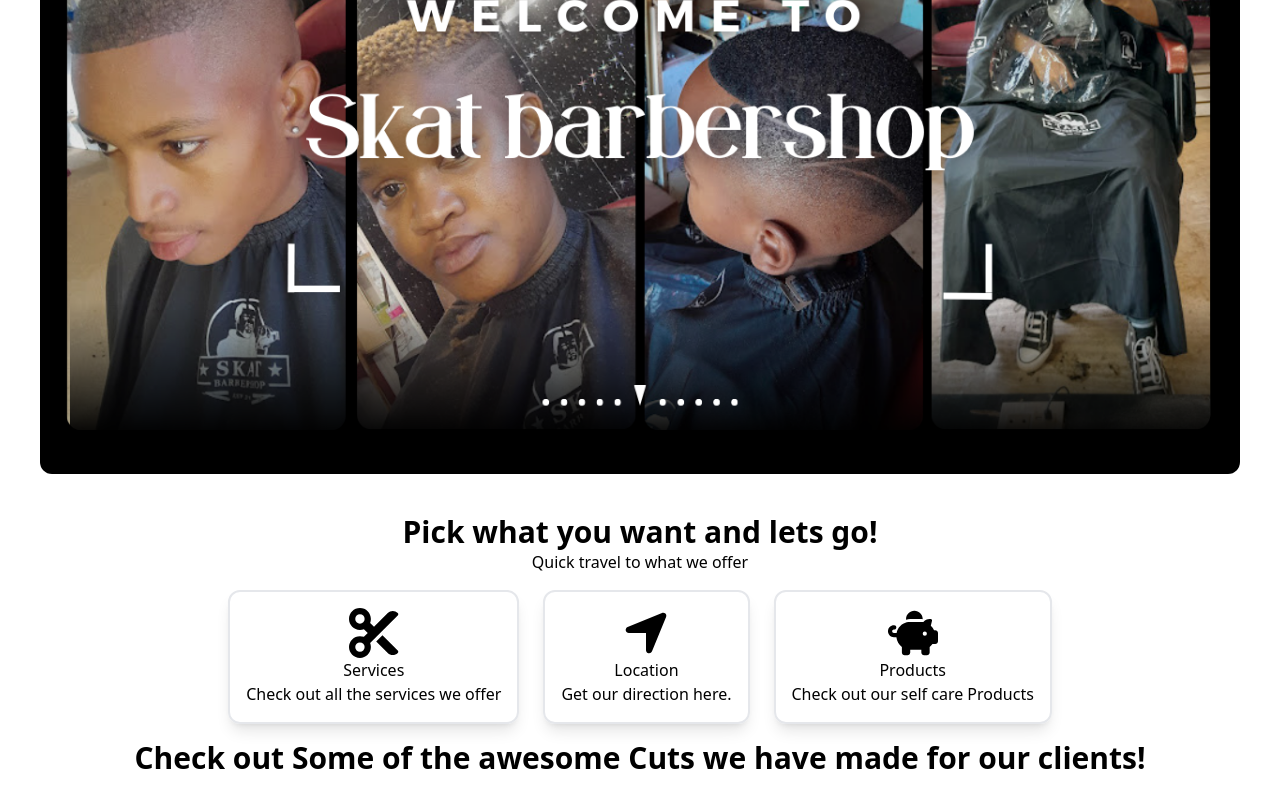
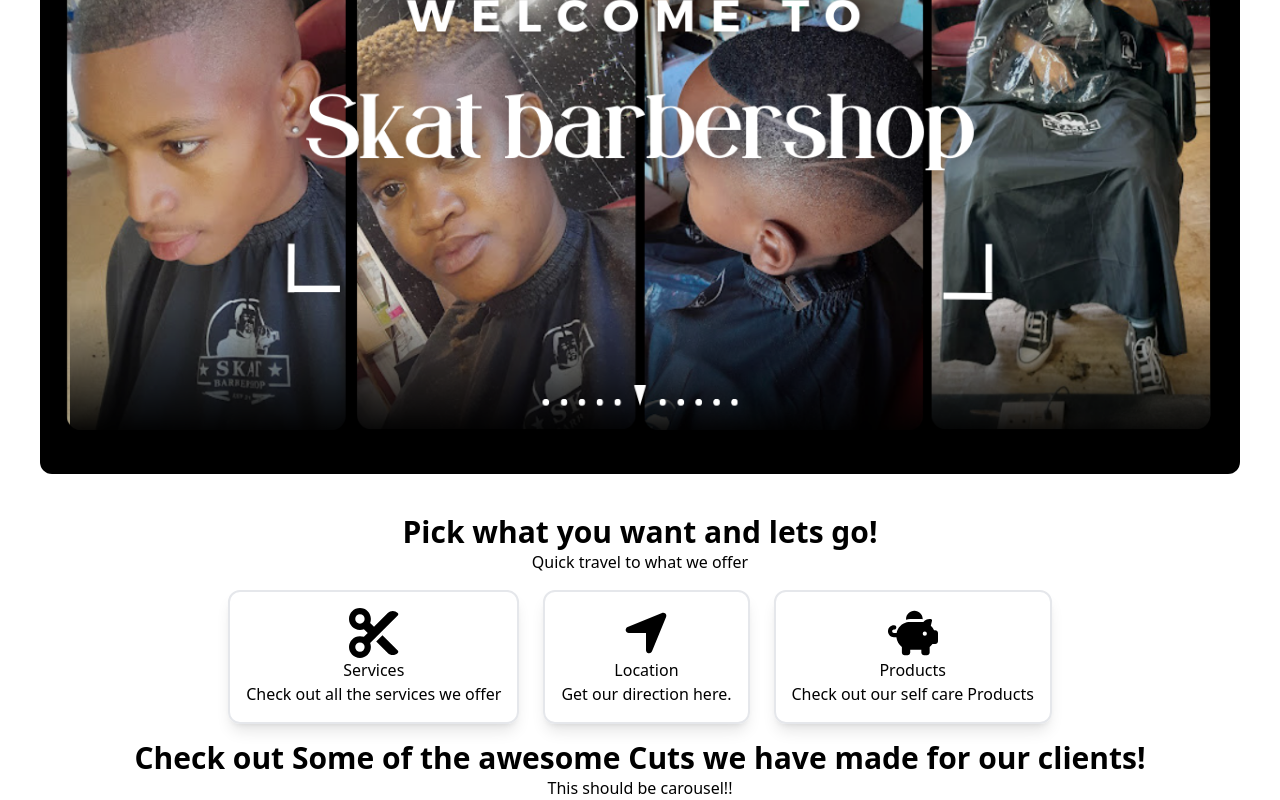
Before and after one commit to koketsobogopane/skat_babershop, a Next.js app in the folder skat_babershop/: page / in a window 1280 px wide. Shown: the part 348-1148 px from the top of the page. Before the commit the page ends 1126 px from the top, so only its background shows below. Built offline with nearby package versions, Linux system fonts and the light colour scheme.

Commit message:
Remove carousel packages

```diff
--- a/skat_babershop/components/layout/service-section.jsx
+++ b/skat_babershop/components/layout/service-section.jsx
@@ -1,9 +1,13 @@
 import React from 'react'
+import Carousel from '../ui/carousel'
 
 export default function ServiceSection() {
   return (
-    <div className='flex justify-center'>
+    <div className='flex flex-col items-center'>
       <h2 className=' font-bold text-3xl'>Check out Some of the awesome Cuts we  have made for our clients!</h2>
+
+        <Carousel/>
+
       </div>
   )
 }
--- a/skat_babershop/components/ui/carousel.jsx
+++ b/skat_babershop/components/ui/carousel.jsx
@@ -1,7 +1,25 @@
-import React from 'react'
 
-export default function Carousel() {
+import React from 'react';
+
+const CenterMode = () => {
+  const settings = {
+    infinite: true,
+speed: 500,
+slidesToShow: 6,
+slidesToScroll: 5,
+swipeToSlide: true,
+autoplay: true,
+arrows: false,
+dots: false
+  };
+
   return (
-    <div>carousel</div>
-  )
-}
+
+
+      <div><h1>This should be carousel!!</h1></div>
+
+
+  );
+};
+
+export default CenterMode;
--- a/skat_babershop/package.json
+++ b/skat_babershop/package.json
@@ -9,12 +9,10 @@
     "lint": "next lint"
   },
   "dependencies": {
-    "next": "latest",
+    "next": "^14.1.0",
     "react": "latest",
     "react-dom": "latest",
-    "react-icons": "^5.0.1",
-    "react-slick": "^0.30.1",
-    "slick-carousel": "^1.8.1"
+    "react-icons": "^5.0.1"
   },
   "devDependencies": {
     "autoprefixer": "^10.4.17",
```
Also changed, not shown: 1 other file (tests, documents, lock files or other folders).
